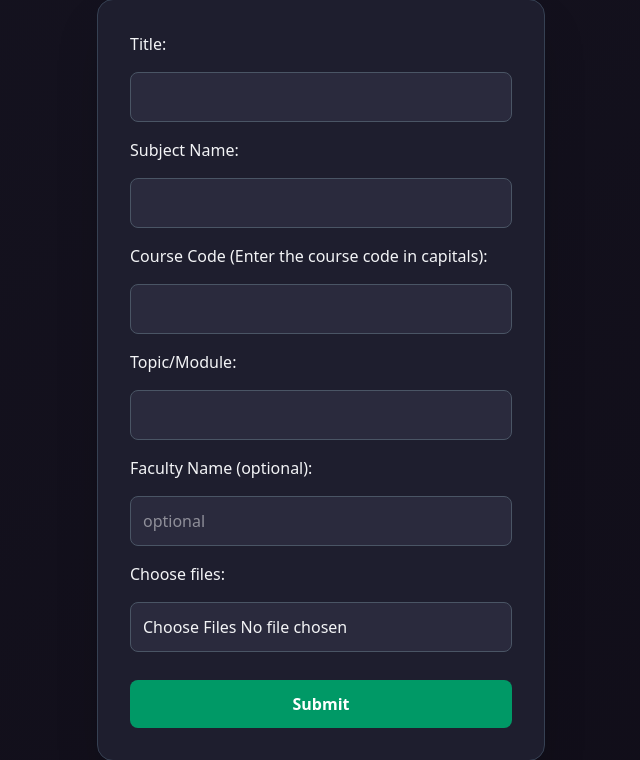
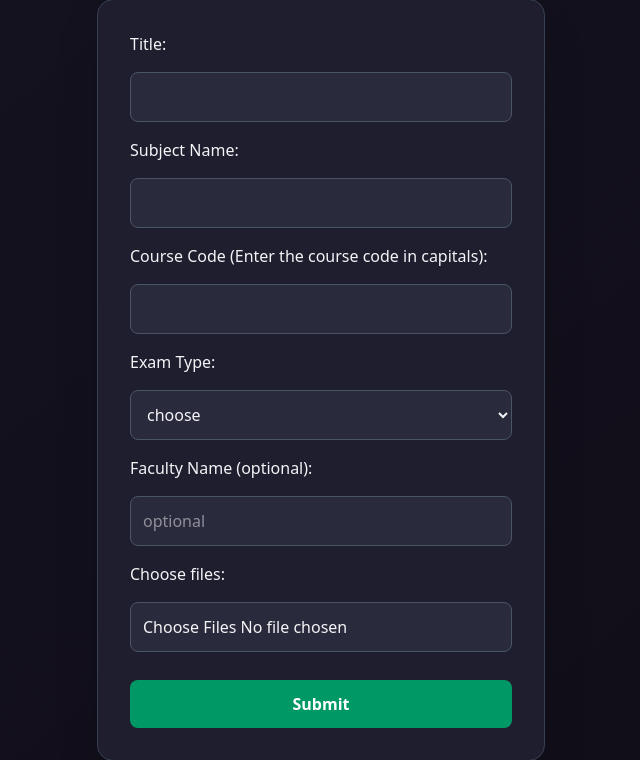
Before and after one commit to krishnasouravvemuri/PaperRepo, a Django app: page /ImportantTopicsUpload/ in a window 1280 px wide. Shown: the part 129-889 px from the top of the page, without its empty margins (319-959 px from the left). Run offline with Django 5.2, Linux system fonts and the light colour scheme; a user stored in the database is signed in; style sheets or scripts are compiled from the project's sources; some libraries are stand-ins or nearby versions.

Commit message:
Update ImportantTopicsUpload.html

```diff
--- a/papers/templates/ImportantTopicsUpload.html
+++ b/papers/templates/ImportantTopicsUpload.html
@@ -31,9 +31,13 @@
         <label>Course Code (Enter the course code in capitals):</label>
         <input name="subject_code" required type="text" class="p-3 rounded-lg border border-gray-600 bg-[#2a2a3d] text-gray-100 focus:outline-none focus:ring-2 focus:ring-emerald-500">
 
-        <label>Topic/Module:</label>
-        <input name="topic_type" type="text" class="p-3 rounded-lg border border-gray-600 bg-[#2a2a3d] text-gray-100 focus:outline-none focus:ring-2 focus:ring-emerald-500">
-
+        <label>Exam Type:</label>
+        <select name="exam_type" required class="p-3 rounded-lg border border-gray-600 bg-[#2a2a3d] text-gray-100 focus:outline-none focus:ring-2 focus:ring-emerald-500">
+            <option selected disabled>choose</option>
+            <option value="CAT I">CAT I</option>
+            <option value="CAT II">CAT II</option>
+            <option value="FAT">FAT</option>
+        </select>
 
         <label>Faculty Name (optional):</label>
         <input name="faculty_name" type="text" placeholder="optional" class="p-3 rounded-lg border border-gray-600 bg-[#2a2a3d] text-gray-100 focus:outline-none focus:ring-2 focus:ring-emerald-500">
```
